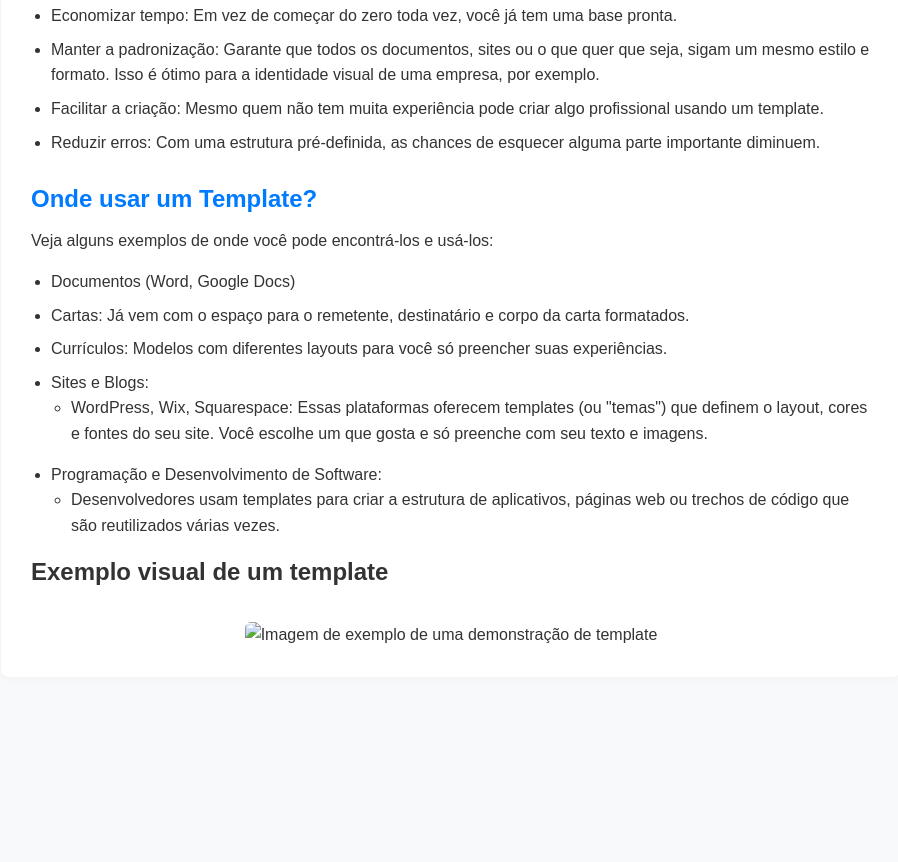
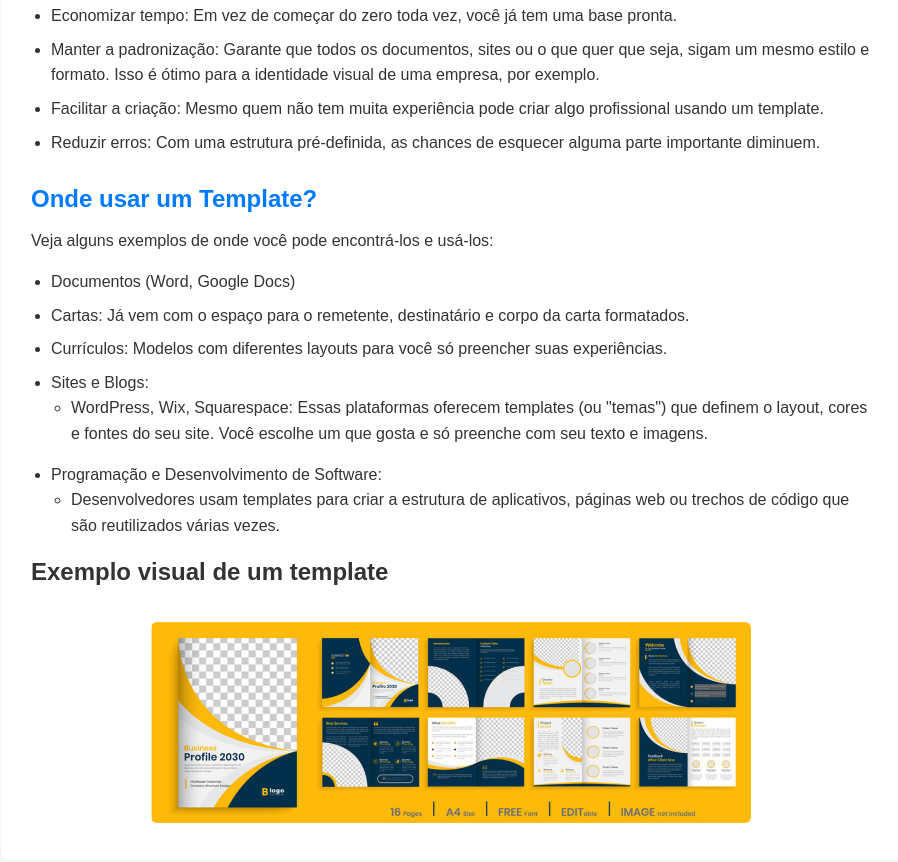
Before and after one commit to llgsxx/Senac-Templates-, a plain HTML site: page template/template.html in a window 1280 px wide. Shown: the part 602-1464 px from the top of the page, without its empty margins (189-1087 px from the left). Before the commit the page ends 1339 px from the top, so only its background shows below. Drawn offline with Linux system fonts and the light colour scheme.

Commit message:
corrindo endereco da imagem

```diff
--- a/template/template.html
+++ b/template/template.html
@@ -63,7 +63,7 @@
 
             <h1>Exemplo visual de um template</h1>
             <figure>
-                <img src="imagens/template.jpg" alt="Imagem de exemplo de uma demonstração de template">
+                <img src="../imagens/template.jpg" alt="Imagem de exemplo de uma demonstração de template">
             </figure>
         </section>
     </main>
```
